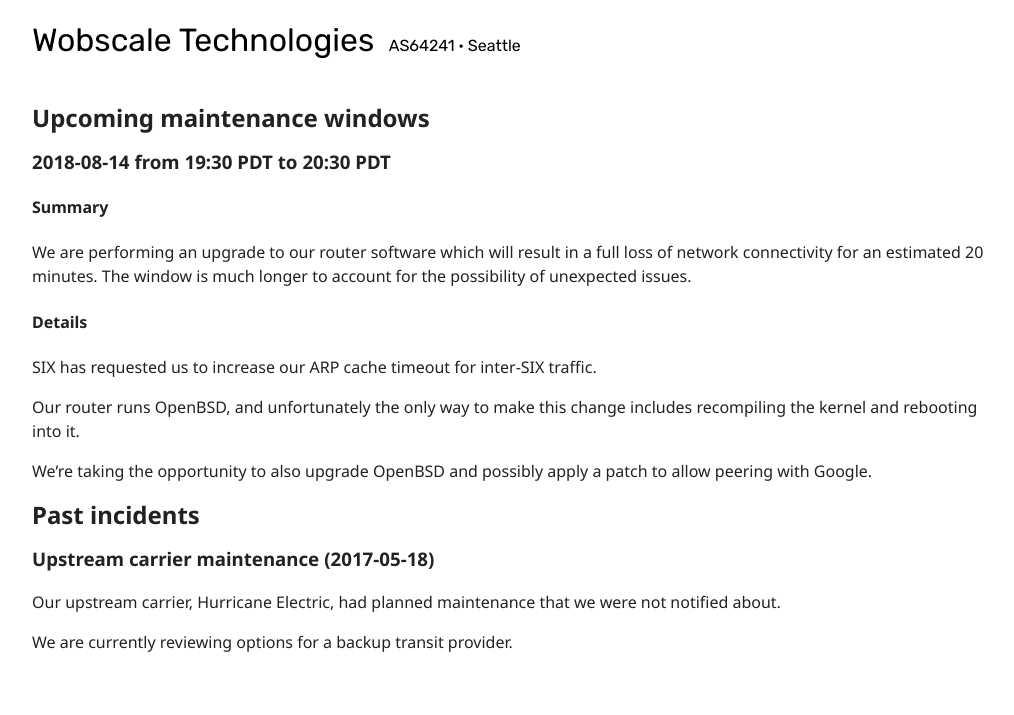
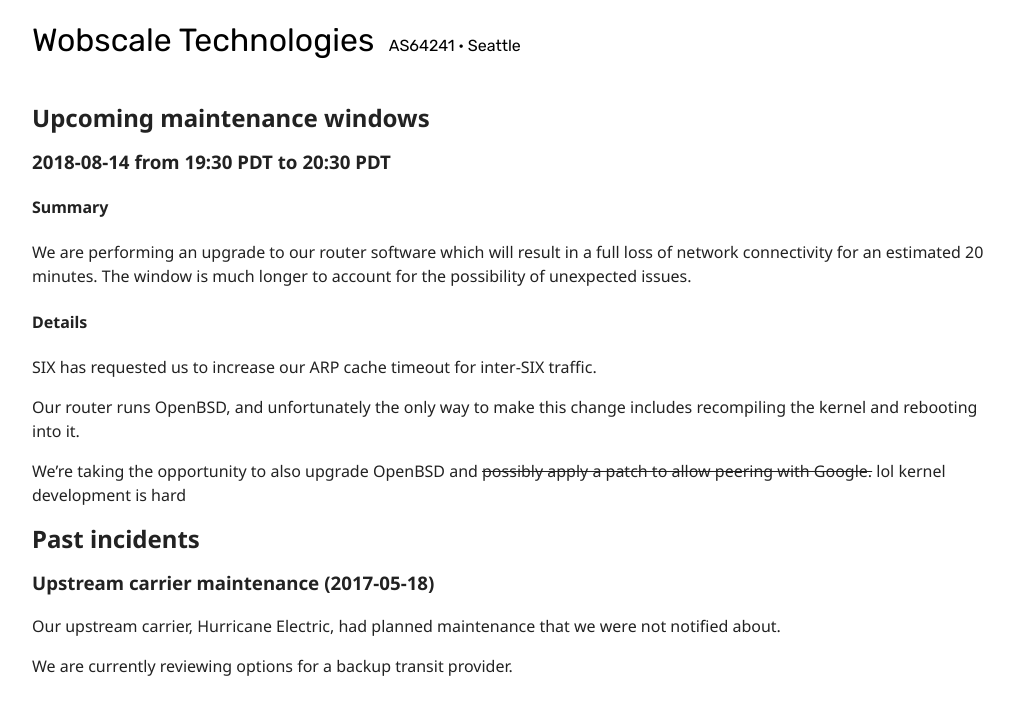
Before and after one commit to wobscale/status.wobscale.website, a Jekyll site: the page built from index.md, in a window 1280 px wide. Shown: the top 715 px of the page, without its empty margins (128-1142 px from the left). Built offline with Jekyll 4.4.1, drawn with Linux system fonts in a browser that asks for light colours; our own code applies the rules of GitHub Pages for plain Markdown files.

Commit message:
Update outage information

```diff
--- a/index.md
+++ b/index.md
@@ -19,8 +19,8 @@ SIX has requested us to increase our ARP cache timeout for inter-SIX traffic.
 Our router runs OpenBSD, and unfortunately the only way to make this change
 includes recompiling the kernel and rebooting into it.
 
-We're taking the opportunity to also upgrade OpenBSD and possibly apply a patch
-to allow peering with Google.
+We're taking the opportunity to also upgrade OpenBSD and ~~possibly apply a patch
+to allow peering with Google.~~ lol kernel development is hard
 
 ## Past incidents
 
```
